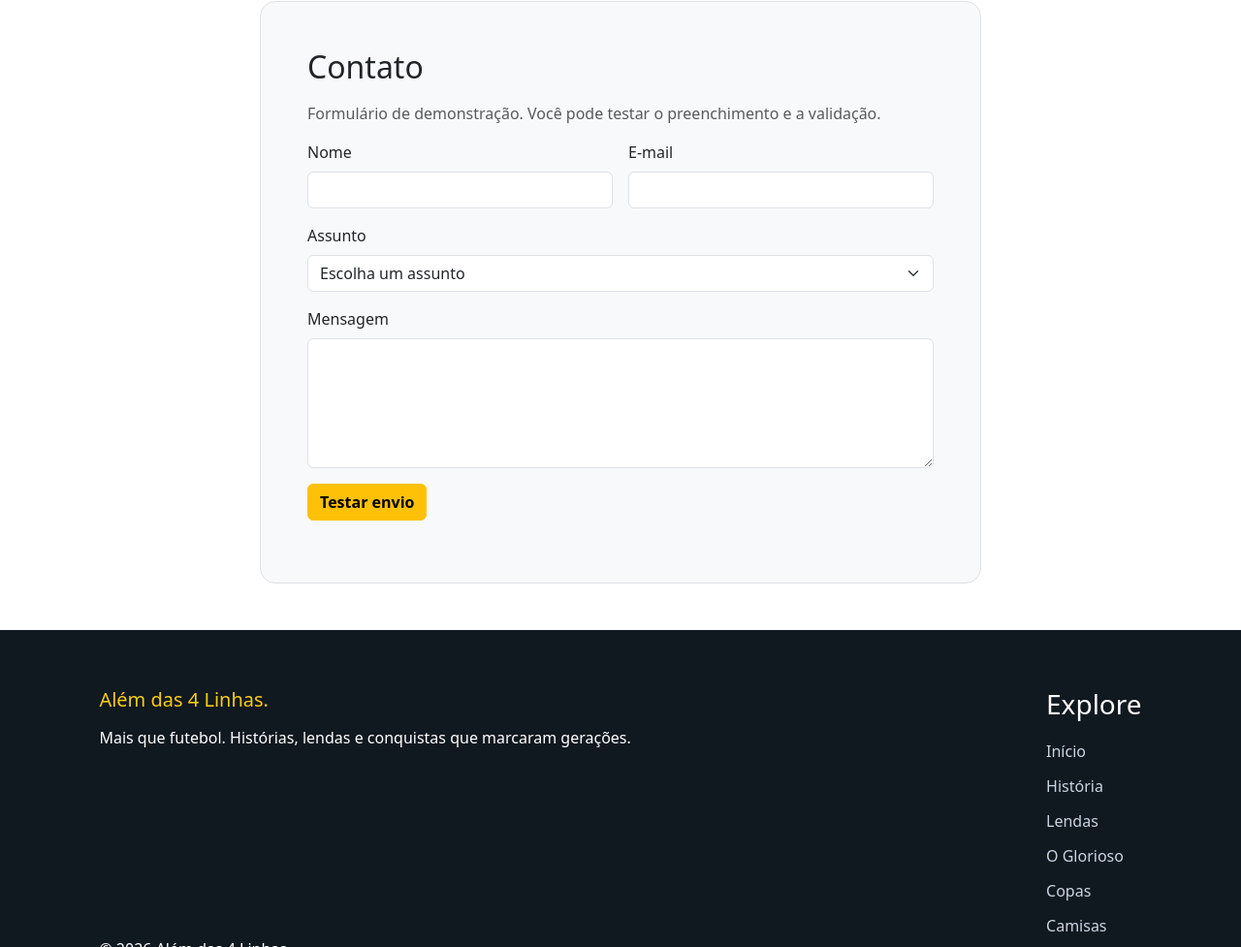
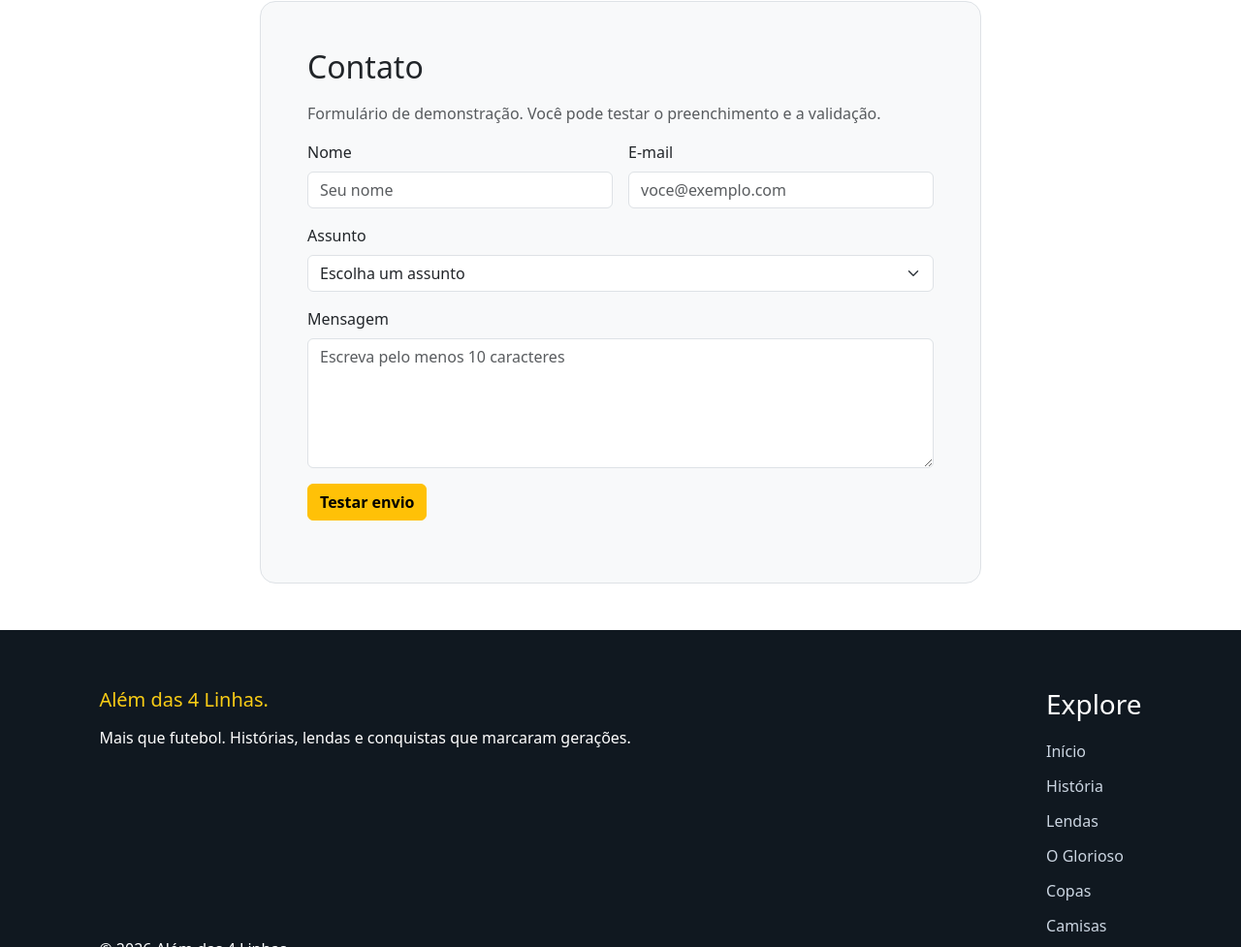
Before and after one commit to NandesPdr99/Alem-das-Quatro-Linhas, a plain HTML site: page index.html in a window 1280 px wide. Shown: the part 3612-4589 px from the top of the page at 97% size. Drawn offline with nearby package versions, Linux system fonts and the light colour scheme.

Commit message:
Completa a validação nativa do formulário

```diff
--- a/index.html
+++ b/index.html
@@ -151,12 +151,14 @@
                         <div class="col-md-6">
                             <label for="contato-nome" class="form-label">Nome</label>
                             <input type="text" id="contato-nome" name="nome" class="form-control"
-                                   autocomplete="name" required>
+                                   autocomplete="name" minlength="2" pattern=".*\S.*"
+                                   title="Digite pelo menos 2 caracteres, incluindo um que não seja espaço."
+                                   placeholder="Seu nome" required>
                         </div>
                         <div class="col-md-6">
                             <label for="contato-email" class="form-label">E-mail</label>
                             <input type="email" id="contato-email" name="email" class="form-control"
-                                   autocomplete="email" required>
+                                   autocomplete="email" placeholder="voce@exemplo.com" required>
                         </div>
                         <div class="col-12">
                             <label for="contato-assunto" class="form-label">Assunto</label>
@@ -170,7 +172,7 @@
                         <div class="col-12">
                             <label for="contato-mensagem" class="form-label">Mensagem</label>
                             <textarea id="contato-mensagem" name="mensagem" class="form-control"
-                                      rows="5" required></textarea>
+                                      rows="5" minlength="10" placeholder="Escreva pelo menos 10 caracteres" required></textarea>
                         </div>
                         <div class="col-12">
                             <input type="submit" class="btn btn-warning fw-semibold" value="Testar envio">
```
